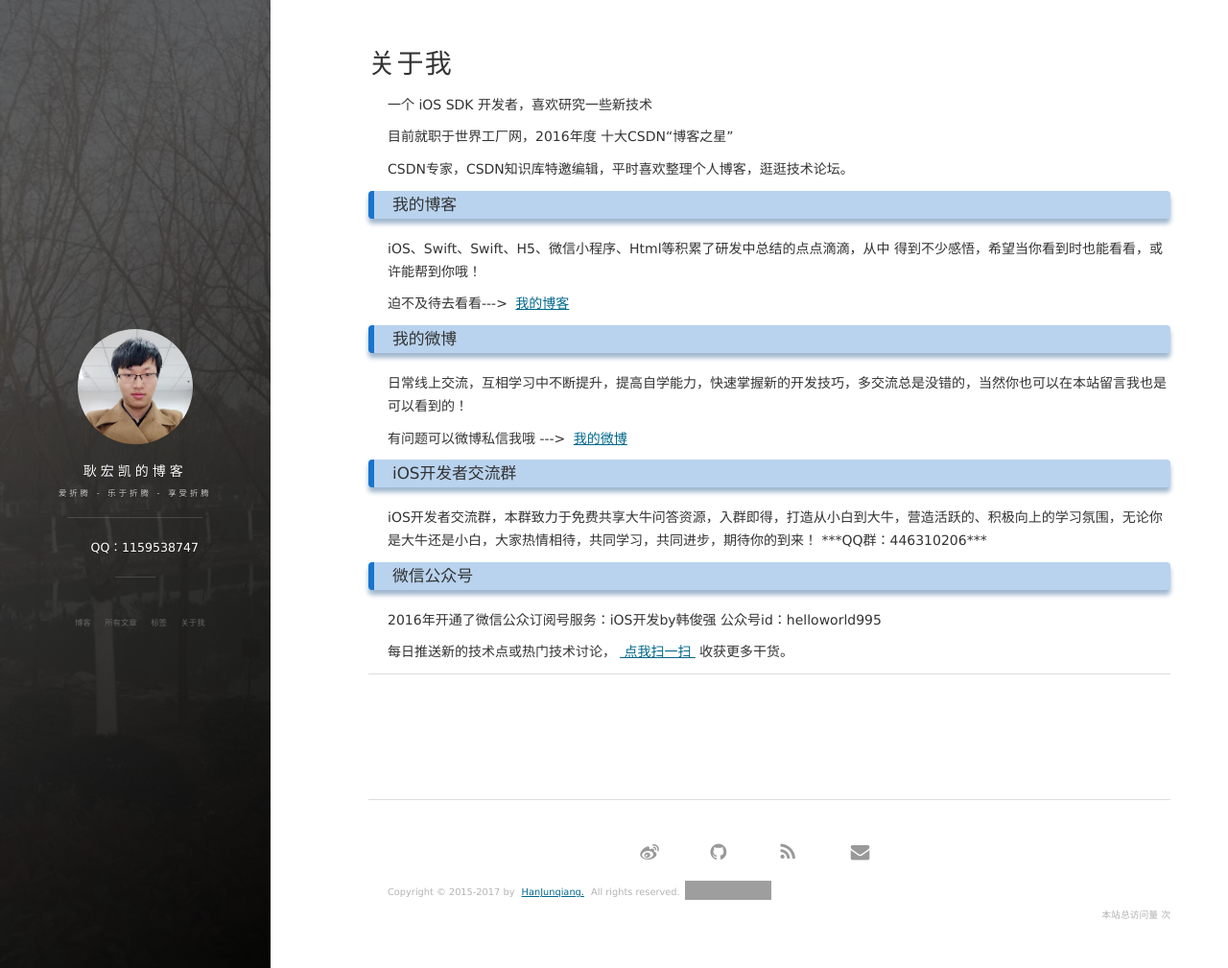
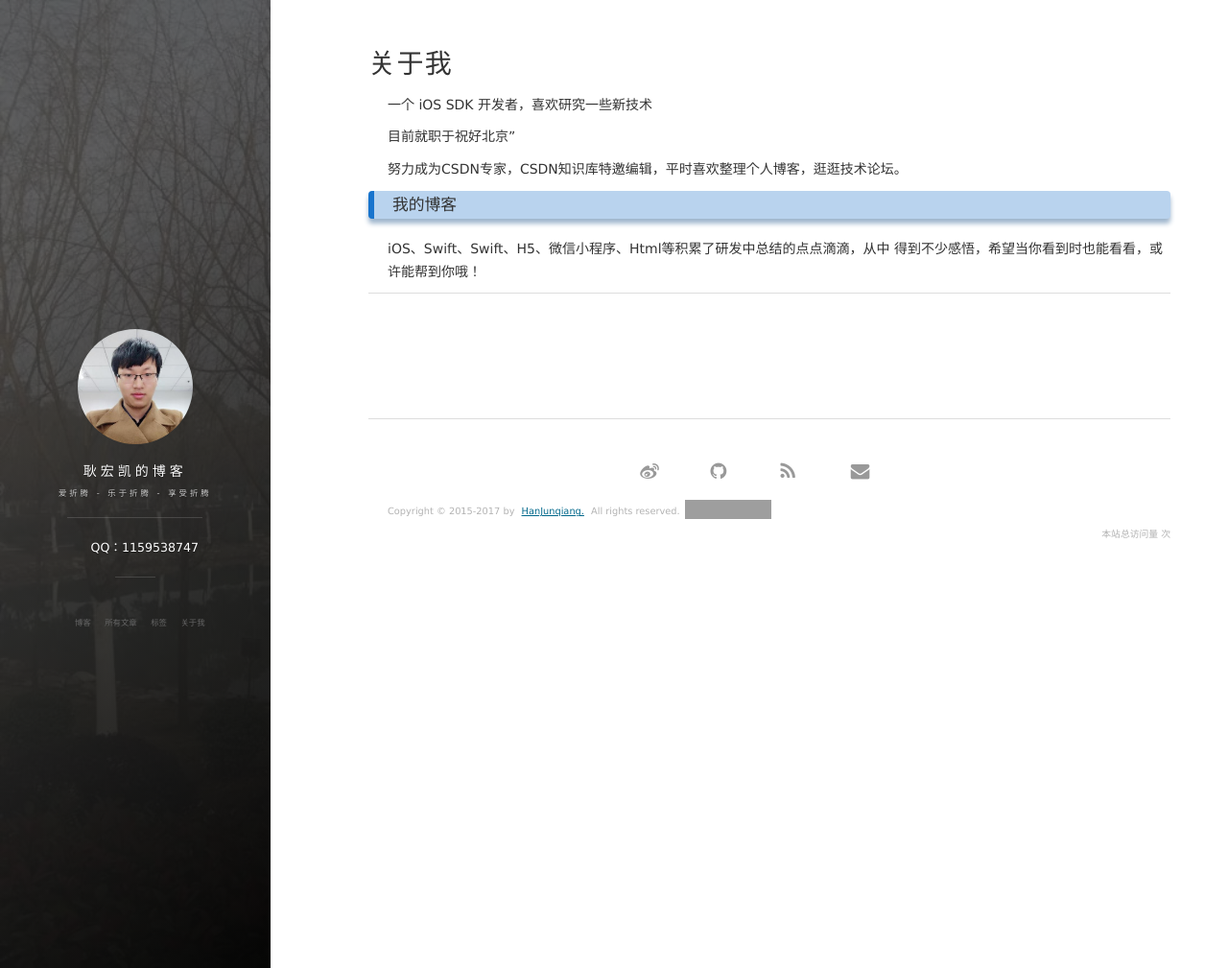
Before and after one commit to genghongkai/genghongkai.github.io, a Jekyll site: the page built from about.md, in a window 1280 px wide and 1009 px high. Shown: the whole window at 96% size. Built offline with Jekyll 4.4.1, drawn with Linux system fonts in a browser that asks for light colours; nearby versions of some CDN libraries; comment, search, counter and statistics services are not loaded; grey boxes are pictures that could not be loaded.

Commit message:
修改博客

```diff
--- a/about.md
+++ b/about.md
@@ -8,34 +8,16 @@ title: 关于我
 <p>
 一个 iOS SDK 开发者，喜欢研究一些新技术
 <p>
-目前就职于世界工厂网，2016年度 十大CSDN“博客之星”
+目前就职于祝好北京”
 <p>
-CSDN专家，CSDN知识库特邀编辑，平时喜欢整理个人博客，逛逛技术论坛。
+努力成为CSDN专家，CSDN知识库特邀编辑，平时喜欢整理个人博客，逛逛技术论坛。
 <p>
 
 <h3> 我的博客 </h3>
 <p>
 iOS、Swift、Swift、H5、微信小程序、Html等积累了研发中总结的点点滴滴，从中
 得到不少感悟，希望当你看到时也能看看，或许能帮到你哦！<p>
-迫不及待去看看---> <a target="_blank" href="http://blog.csdn.net/qq_31810357/"> 我的博客 </a>
-<p>
 
-<h3> 我的微博 </h3>
-<p>
-日常线上交流，互相学习中不断提升，提高自学能力，快速掌握新的开发技巧，多交流总是没错的，当然你也可以在本站留言我也是可以看到的！<p>
-有问题可以微博私信我哦 ---> <a target="_blank" href="http://weibo.com/2169425833/"> 我的微博 </a>
-<p>
 
-<h3> iOS开发者交流群 </h3>
-<p>
-iOS开发者交流群，本群致力于免费共享大牛问答资源，入群即得，打造从小白到大牛，营造活跃的、积极向上的学习氛围，无论你是大牛还是小白，大家热情相待，共同学习，共同进步，期待你的到来！
-***QQ群：446310206***
-<p>
-
-<h3> 微信公众号 </h3>
-<p>
-2016年开通了微信公众订阅号服务：iOS开发by韩俊强  公众号id：helloworld995<p>
-每日推送新的技术点或热门技术讨论，<a target="_blank" href="http://blog26.com/images/wechatscan.gif"> 点我扫一扫 </a> 收获更多干货。
-<p>
 
 {% include comments.html %}
```
Also changed, not shown: README.md, 3 other files.
